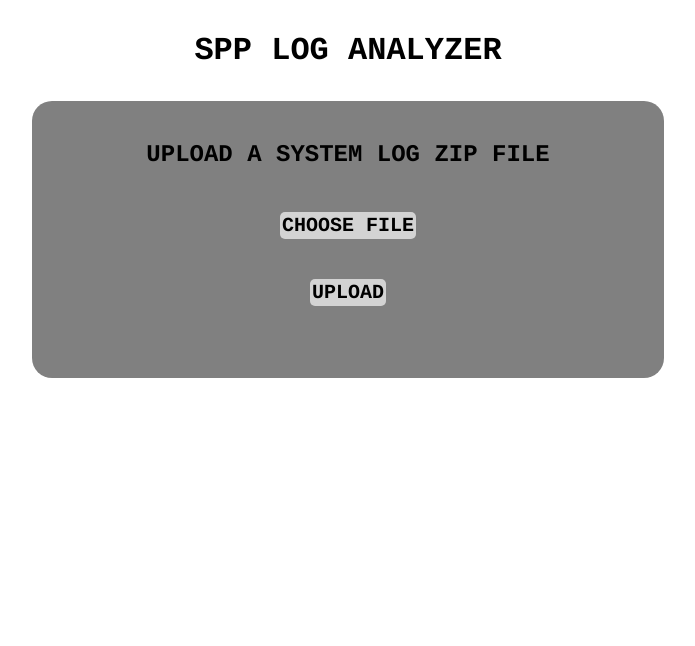
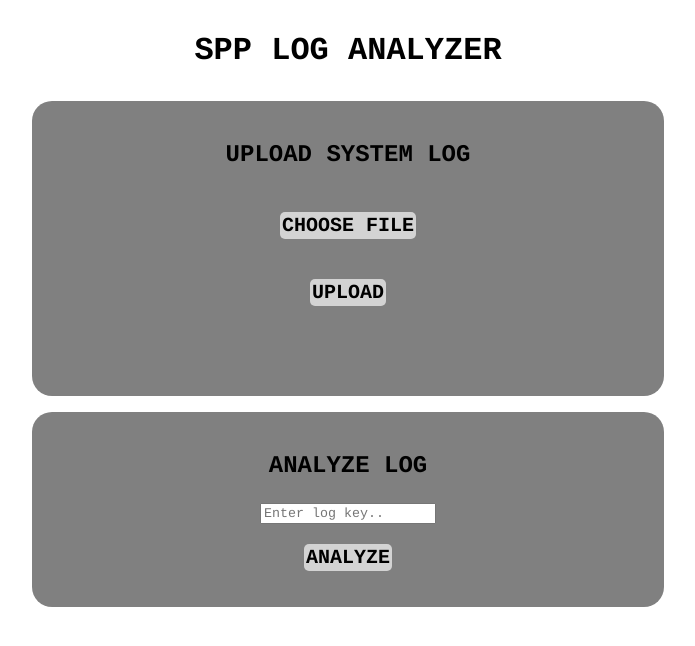
Before and after one commit to sppautomation/sppanalyzer, a Python web app: template sppanalyzer/templates/upload.html in a window 1280 px wide. Shown: the top 646 px of the page, without its empty margins (292-987 px from the left). Run offline with Jinja, Linux system fonts and the light colour scheme; the template is opened without the code that fills it, so the values that code supplies are empty.

Commit message:
refactor for log key and more of analyze

```diff
--- a/sppanalyzer/__init__.py
+++ b/sppanalyzer/__init__.py
@@ -7,8 +7,7 @@ def create_app(test_config=None):
     # create and configure the app
     app = Flask(__name__, instance_relative_config=True)
     app.config.from_mapping(
-        SECRET_KEY='dev',
-        DATABASE=os.path.join(app.instance_path, 'sppanalyzer.sqlite'),
+        SECRET_KEY='dev'
     )
 
     if test_config is None:
@@ -27,7 +26,7 @@ def create_app(test_config=None):
     # a simple page
     @app.route('/test')
     def hello():
-        return 'This is a test of the emergency broadcast system.'
+        return os.getcwd()
 
     from . import upload
     app.register_blueprint(upload.bp)
--- a/sppanalyzer/static/upload.css
+++ b/sppanalyzer/static/upload.css
@@ -10,6 +10,7 @@
 	border-radius: 20px;
 	padding-top: 1em;
 	padding-bottom: 1em;
+	margin-top: 1em;
 }
 
 .inputfile {
@@ -32,6 +33,22 @@
 	background-color: lightgray;
 }
 
+.logviewbutton {
+        font-size: 1.25em;
+        font-weight: 700;
+        display: inline-block;
+        cursor: pointer;
+        margin: 1em;
+        border-radius: 5px;
+        padding: 2px;
+        background-color: lightgray;
+}
+
+.logviewbutton:focus,
+.logviewbutton:hover {
+	background-color: darkgray;
+}
+
 .inputfile:focus + label,
 .inputfile + label:hover {
 	background-color: darkgray;
@@ -49,6 +66,10 @@
 body {
 	font-family: courier;
 	text-transform: uppercase;
+}
+
+#logkeyinput {
+	font-family: courier;
 }
 
 #percent {
--- /dev/null
+++ b/sppanalyzer/static/uploadPage.js
@@ -0,0 +1,74 @@
+$(document).ready(function() {
+	var inputs = document.querySelectorAll( '#file' );
+	Array.prototype.forEach.call( inputs, function( input )
+	{
+		var label = input.nextElementSibling,
+		labelVal = label.innerHTML;
+		input.addEventListener( 'change', function( e )
+		{
+			var fileName = '';
+			if(this.files && this.files.length > 1)
+				fileName = ( this.getAttribute( 'data-multiple-caption' ) || '' ).replace( '{count}', this.files.length );
+			else
+				fileName = e.target.value.split( '\\' ).pop();
+			if( fileName )
+				label.querySelector( 'span' ).innerHTML = fileName;
+			else
+				label.innerHTML = labelVal;
+		});
+	});
+
+	$("#uploadSubmit").click(function() {
+		$('#uploadForm').submit();
+	});
+
+$(function() {
+	var percent = $('#percent');
+	var status = $('#status');
+	$('#uploadForm').ajaxForm({
+		beforeSend: function() {
+			status.empty();
+			var percentVal = '0%';
+			percent.html(percentVal);
+			status.removeClass("hiddenvis");
+			percent.removeClass("hiddenvis");
+			status.addClass("blinking-div");
+		},
+		uploadProgress: function(event, position, total, percentComplete) {
+			status.html("Uploading")
+			var percentVal = percentComplete + '%';
+			percent.html(percentVal);
+		},
+		complete: function(xhr) {
+			status.html(xhr.responseJSON.status);
+			status.removeClass("blinking-div");
+			percent.addClass("hiddenvis");
+			unpackLogs(xhr.responseJSON.fullfilepath,
+			xhr.responseJSON.filename,
+			xhr.responseJSON.logkey);
+		}
+	});
+});
+});
+function unpackLogs(fullfilepath, filename, logkey) {
+	var status = $('#status');
+	var keyname = $('#keyname');
+	var logkeyinput = $('#logkeyinput');
+	encodedfilepath = encodeURIComponent(fullfilepath)
+	unpackurl = "/unpack?fullfilepath=" + encodedfilepath + "&filename=" + filename + "&logkey=" + logkey
+	$.ajax({
+		type: "POST",
+		url: unpackurl,
+		beforeSend: function() {
+			status.addClass("blinking-div");
+			status.html("Unpacking");
+		},
+		complete: function(xhr) {
+			status.removeClass("blinking-div");
+			status.html(xhr.responseJSON.status);
+			keyname.removeClass("hiddenvis");
+			keyname.html("Log key: " + xhr.responseJSON.logkey);
+			logkeyinput.val(xhr.responseJSON.logkey);
+		}
+	});
+}
--- a/sppanalyzer/templates/upload.html
+++ b/sppanalyzer/templates/upload.html
@@ -2,6 +2,7 @@
 <head>
 <script type=text/javascript src="{{url_for('static', filename='jquery-3.3.1.min.js')}}"></script>
 <script type=text/javascript src="{{url_for('static', filename='jquery.form.min.js')}}"></script>
+<script type=text/javascript src="{{url_for('static', filename='uploadPage.js')}}"></script>
 <link rel="stylesheet" type="text/css" href="{{url_for('static',filename='upload.css')}}"/>
 <link rel="shortcut icon" href="{{ url_for('static', filename='favicon.ico') }}"/>
 </head>
@@ -9,7 +10,7 @@
 <div id="uploadBody">
 	<h1 class="log-style">SPP Log Analyzer</h1>
 	<div class="upload-form-wrapper">
-		<h2 class="log-style">Upload a system log zip file</h2>
+		<h2 class="log-style">Upload system log</h2>
 		<form id="uploadForm" name="uploadForm" method="post" enctype="multipart/form-data">
 			<input type="file" name="file" id="file" class="inputfile" />
 			<label for="file"><span>Choose File</span></label>
@@ -18,81 +19,15 @@
 			<label id="uploadSubmit" for="uploadbtn">Upload</label>
 		</form>
 		<div class="progress">
-    			<div class="hiddenvis" id="percent">0%</div ></br>
-			<div class="hiddenvis" id="status">STATUS</div >
+    			<div class="hiddenvis" id="percent">0%</div></br>
+			<div class="hiddenvis" id="status">STATUS</div></br>
+			<div class="hiddenvis" id="keyname">LOG KEY: </div>
 		</div>
 	</div>
+
+	<div class="upload-form-wrapper">
+		<h2 class="log-style">Analyze Log</h2>
+		<input type="text" id="logkeyinput" placeholder="Enter log key.." /></br>
+		<div class="logviewbutton">Analyze</div>
+	</div>
 </div>
-
-<script>
-	var inputs = document.querySelectorAll( '#file' );
-	Array.prototype.forEach.call( inputs, function( input )
-	{
-		var label	 = input.nextElementSibling,
-			labelVal = label.innerHTML;
-
-		input.addEventListener( 'change', function( e )
-		{
-			var fileName = '';
-		if(this.files && this.files.length > 1)
-			fileName = ( this.getAttribute( 'data-multiple-caption' ) || '' ).replace( '{count}', this.files.length );
-		else
-			fileName = e.target.value.split( '\\' ).pop();
-
-		if( fileName )
-			label.querySelector( 'span' ).innerHTML = fileName;
-		else
-			label.innerHTML = labelVal;
-		});
-	});
-
-	$( "#uploadSubmit" ).click(function() {
-  		$( "#uploadForm" ).submit();
-	});
-
-	$(function() {
-
-    		var percent = $('#percent');
-    		var status = $('#status');
-
-    		$('#uploadForm').ajaxForm({
-			beforeSend: function() {
-				status.empty();
-				var percentVal = '0%';
-				percent.html(percentVal);
-				status.removeClass("hiddenvis");
-				percent.removeClass("hiddenvis");
-				status.addClass("blinking-div");
-        		},
-			uploadProgress: function(event, position, total, percentComplete) {
-				status.html("Uploading")
-				var percentVal = percentComplete + '%';
-				percent.html(percentVal);
-        		},
-			complete: function(xhr) {
-            			status.html(xhr.responseJSON.status);
-				status.removeClass("blinking-div");
-				percent.addClass("hiddenvis");
-				unpackLogs(xhr.responseJSON.fullfilepath, xhr.responseJSON.filename);
-        		}
-		});
-	});
-
-	function unpackLogs(fullfilepath, filename) {
-                var status = $('#status');
-		encodedfilepath = encodeURIComponent(fullfilepath)
-		unpackurl = "/unpack?fullfilepath=" + encodedfilepath + "&filename=" + filename
-		$.ajax({
-			type: "POST",
-			url: unpackurl,
-			beforeSend: function() {
-				status.addClass("blinking-div");
-				status.html("Unpacking");
-			},
-			complete: function(xhr) {
-				status.removeClass("blinking-div");
-				status.html(xhr.responseJSON.status);
-			}
-		});
-	}
-</script>
```
Also changed, not shown: sppanalyzer/analyze.py (+45 -13 lines), sppanalyzer/templates/joblist.html (added, +12 -0 lines), sppanalyzer/unpack.py (+3 -5 lines), sppanalyzer/upload.py (+6 -3 lines), 12 other files.
